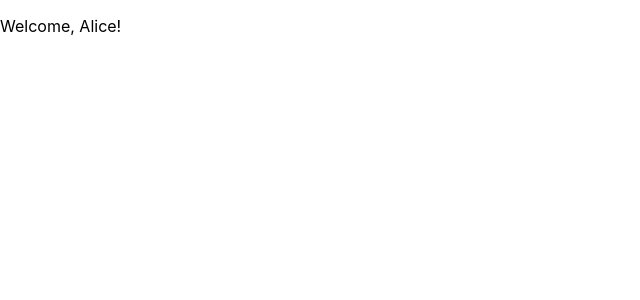
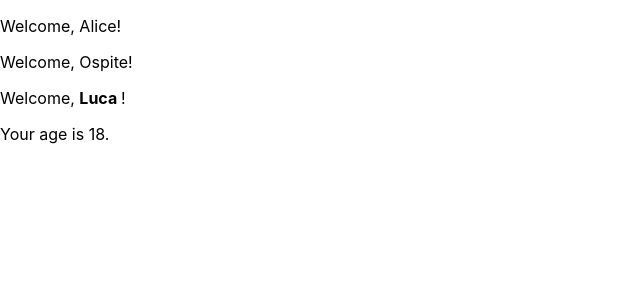
Before and after one commit to dinasaura/react-esercizi, a React (Create React App) app: page / in a window 1280 px wide. Shown: the top 300 px of the page, without its empty margins (0-640 px from the left). Built offline with nearby package versions, Linux system fonts and the light colour scheme.

Commit message:
added file

```diff
--- a/src/App.js
+++ b/src/App.js
@@ -1,11 +1,15 @@
 import './App.css';
 import React from 'react';
 import Welcome from './Welcome';
+import DefaultProps from './defaultProps';
+import SecondProp from './SecondProp';
 
 function App() {
   return (
     <div>
       <Welcome name="Alice" />
+      <DefaultProps/>
+      <SecondProp/>
     </div>
   );
 }
--- /dev/null
+++ b/src/SecondProp.js
@@ -0,0 +1,19 @@
+import React from 'react';
+
+function SecondProp(props) {
+  return (
+    <div>
+      <p>Welcome, {props.name}!</p>
+      <p>Your age is {props.age}.</p>
+    </div>
+  );
+}
+
+SecondProp.defaultProps = {
+  name: <strong> Luca </strong>,
+  age: '18'
+};
+
+export default SecondProp;
+
+//per l'esercizio dopo aggiungiamo direttamente <strong></strong> in questo modo
--- /dev/null
+++ b/src/defaultProps.js
@@ -0,0 +1,12 @@
+//si li diamo un valore predefinito
+import React from 'react';
+
+function DefaultProps(props) {
+  return <p>Welcome, {props.name}!</p>;
+}
+
+DefaultProps.defaultProps = {
+  name: 'Ospite' // Valore predefinito per la prop name se non viene fornito
+};
+
+export default DefaultProps;
```
